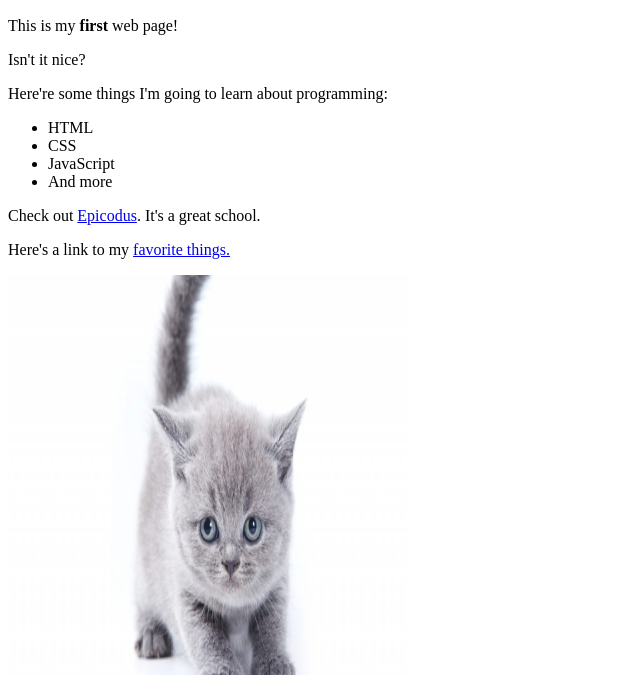
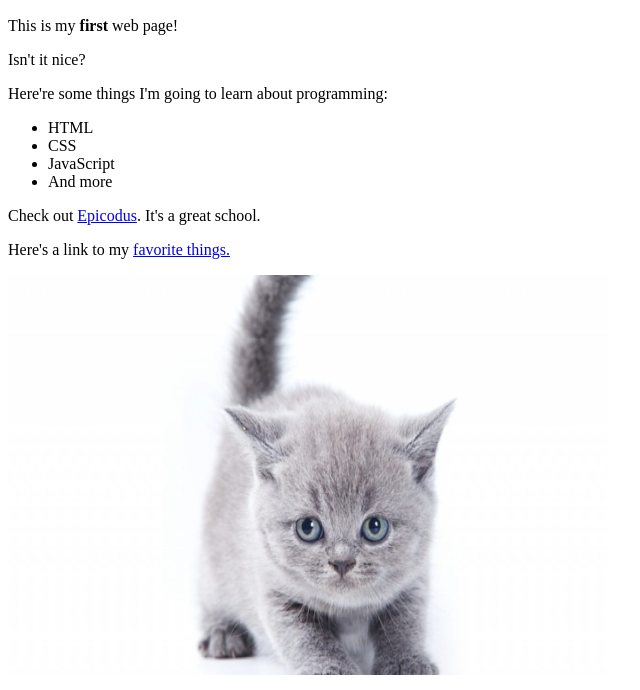
Before and after one commit to svitlanaf1/my-webpage, a plain HTML site: page my-webpage.html in a window 1280 px wide. Shown: the part 110-800 px from the top of the page, without its empty margins (0-640 px from the left). Drawn offline with Linux system fonts and the light colour scheme.

Commit message:
changet image width

```diff
--- a/my-webpage.html
+++ b/my-webpage.html
@@ -18,7 +18,7 @@
   </ul>
   <p>Check out <a href="http://www.epicodus.com">Epicodus</a>. It's a great school.</p>
   <p>Here's a link to my <a href="favorite-things.html">favorite things.</a></p>
-  <img width="400" height="400" src="img/kitten.jpg" alt="A photo of a kitten.">
+  <img width="600" height="400" src="img/kitten.jpg" alt="A photo of a kitten.">
 </body>
 
 </html>
```
